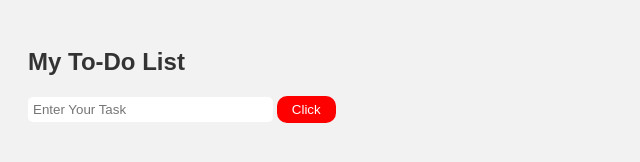
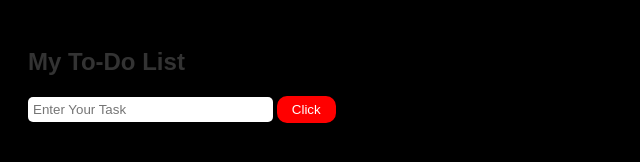
Before and after one commit to Vjamiu/newrepo, a plain HTML site: page to do.html in a window 1280 px wide. Shown: the whole page, without its empty margins (0-640 px from the left). Drawn offline with Linux system fonts and the light colour scheme.

Commit message:
Update to do.html

```diff
--- a/to do.html
+++ b/to do.html
@@ -15,8 +15,8 @@
 
     body{
         height: 100vh;
-        background-color: #f2f2f2;
-/*         background-color: #000000; */
+/*         background-color: #f2f2f2; */
+        background-color: #000000;
     }
 </style>
 <body>
```
